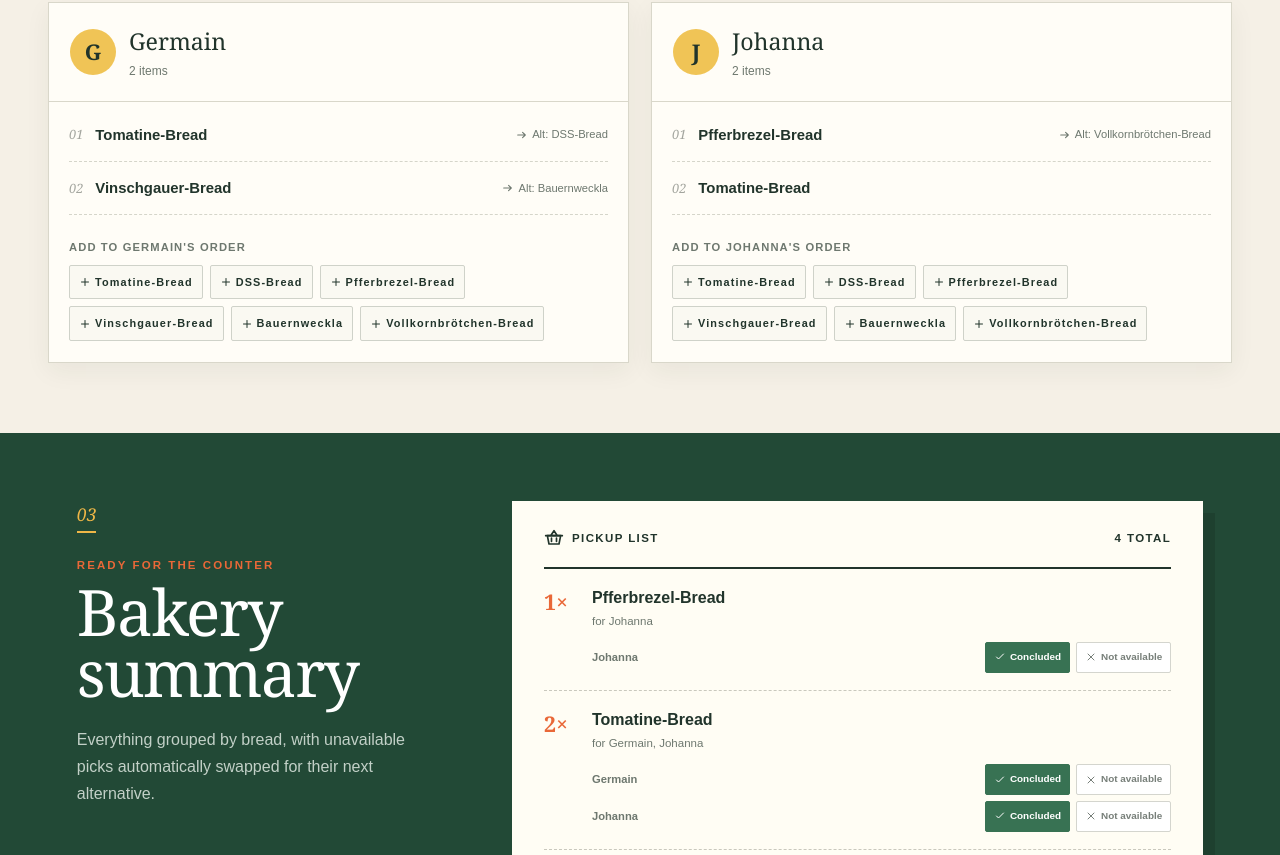
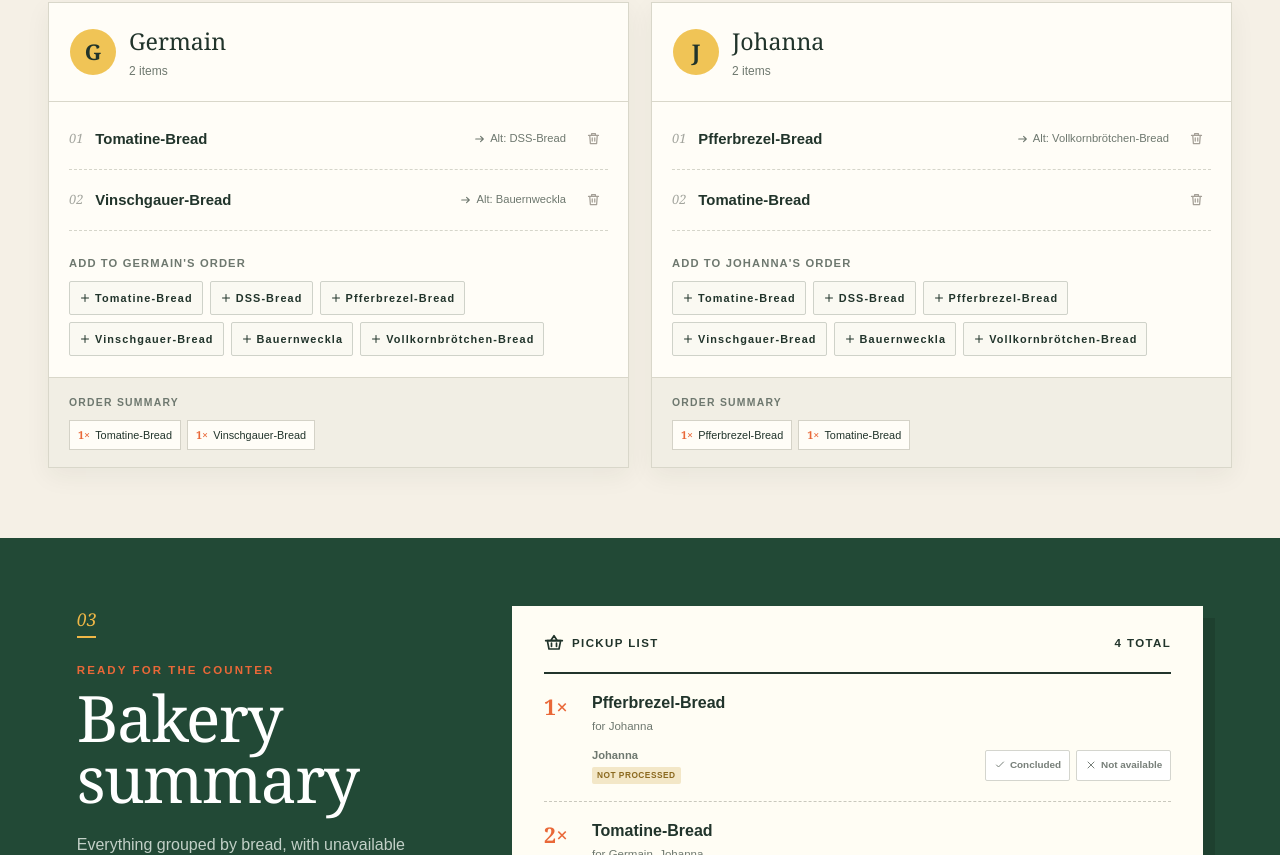
Before and after one commit to GermainGirndt/DSS-Broker, a Next.js app in the folder dss-broker/: page / in a window 1280 px wide. Shown: the part 765-1620 px from the top of the page. Built offline with nearby package versions, Linux system fonts and the light colour scheme.

Commit message:
Improved

```diff
--- a/dss-broker/app/globals.css
+++ b/dss-broker/app/globals.css
@@ -48,6 +48,9 @@ h3 { margin:0; font-family:Georgia,serif; font-size:1.45rem; }
 .item-name strong { font-size:.93rem; }
 .item-name small { color:var(--muted); font-size:.7rem; display:flex; align-items:center; gap:4px; }
 .item-name small svg { width:13px; }
+.delete-item { flex:0 0 auto; display:grid; place-items:center; width:30px; height:30px; border:1px solid transparent; border-radius:2px; color:#a49f96; background:transparent; }
+.delete-item:hover { color:#bd4e34; border-color:#e4c0b6; background:#fff5f1; }
+.delete-item svg { width:15px; height:15px; }
 .unavailable>.item-main>.item-name>strong { text-decoration:line-through; color:#8b8d87; }
 .fallback { margin:13px 0 0 28px; padding:10px 13px; border-left:3px solid var(--gold); background:#f8f3e6; }
 .fallback>span { color:#9a7320; font-size:.64rem; font-weight:900; text-transform:uppercase; letter-spacing:.11em; }
@@ -57,6 +60,12 @@ h3 { margin:0; font-family:Georgia,serif; font-size:1.45rem; }
 .bread-choices button { display:flex; align-items:center; gap:4px; border:1px solid #cfd2c9; color:var(--ink); background:#faf9f2; padding:8px 9px; border-radius:2px; font-weight:700; font-size:.68rem; text-transform:none; }
 .bread-choices button:hover { border-color:var(--orange); color:var(--orange); }
 .bread-choices svg { width:12px; height:12px; }
+.person-summary { padding:17px 20px; border-top:1px solid var(--line); background:#f1eee4; color:var(--muted); }
+.person-summary>span { display:block; margin-bottom:9px; font-size:.65rem; font-weight:900; letter-spacing:.12em; text-transform:uppercase; }
+.person-summary>div { display:flex; flex-wrap:wrap; gap:6px; }
+.person-summary-item { display:inline-flex; align-items:center; gap:5px; padding:6px 8px; background:var(--paper); border:1px solid #d4d2c7; color:var(--ink); font-size:.68rem; }
+.person-summary-item strong { color:var(--orange); font-family:Georgia,serif; }
+.person-summary small { font-family:Georgia,serif; font-style:italic; }
 .empty { color:var(--muted); font-family:Georgia,serif; font-style:italic; text-align:center; padding:20px; }
 .summary-section { background:var(--forest); padding:68px max(6vw,28px); display:grid; grid-template-columns:minmax(240px,.65fr) minmax(420px,1.35fr); gap:8vw; color:#fff; }
 .summary-intro { max-width:410px; }
@@ -75,8 +84,12 @@ h3 { margin:0; font-family:Georgia,serif; font-size:1.45rem; }
 .summary-actions { display:flex; flex-direction:column; gap:6px; margin-top:12px; }
 .summary-action { display:grid; grid-template-columns:minmax(70px,1fr) auto auto; gap:6px; align-items:center; }
 .summary-action>span { color:var(--muted); font-size:.7rem; font-weight:700; }
+.summary-action em { display:block; width:max-content; margin-top:3px; padding:2px 5px; border-radius:2px; font-size:.52rem; font-style:normal; letter-spacing:.06em; text-transform:uppercase; }
+.summary-action em.pending { color:#8b691f; background:#f3e7c7; }
+.summary-action em.done { color:#387253; background:#dceadf; }
 .summary-action button { border:1px solid #d4d5ce; color:#777f79; background:#fff; padding:7px 8px; border-radius:2px; font-weight:800; font-size:.62rem; display:flex; align-items:center; gap:4px; }
-.summary-action button.success { color:#fff; border-color:#387253; background:#387253; }
+.summary-action button.success.active { color:#fff; border-color:#387253; background:#387253; }
+.summary-action button.success:not(.active):hover { color:#387253; border-color:#387253; }
 .summary-action button.danger:hover { color:#fff; border-color:#c75c3b; background:#c75c3b; }
 .summary-action svg { width:12px; height:12px; }
 .receipt-bottom { margin-top:22px; color:#8b8b81; }
--- a/dss-broker/app/interfaces.ts
+++ b/dss-broker/app/interfaces.ts
@@ -15,5 +15,5 @@ export interface Product {
 export interface OrderItem {
   product: Product;
   alternativeOrderItem: OrderItem | null;
-  status: "Concluded" | "Non Available";
+  status: "Not Processed" | "Concluded" | "Non Available";
 }
--- a/dss-broker/app/page.tsx
+++ b/dss-broker/app/page.tsx
@@ -12,7 +12,7 @@ const item = (name: string, alternative: ItemNode | null = null): ItemNode => ({
   id: crypto.randomUUID(),
   product: product(name),
   alternativeOrderItem: alternative,
-  status: "Concluded",
+  status: "Not Processed",
 });
 
 const starterProducts = [
@@ -46,8 +46,17 @@ function starterOrders(): FamilyOrder[] {
 }
 
 function activeItem(node: ItemNode): ItemNode | null {
-  if (node.status === "Concluded") return node;
+  if (node.status !== "Non Available") return node;
   return node.alternativeOrderItem ? activeItem(node.alternativeOrderItem) : null;
+}
+
+function tallyItems(items: ItemNode[]) {
+  const tally = new Map<string, number>();
+  items.forEach((root) => {
+    const current = activeItem(root);
+    if (current) tally.set(current.product.name, (tally.get(current.product.name) ?? 0) + 1);
+  });
+  return [...tally.entries()].sort(([a], [b]) => a.localeCompare(b));
 }
 
 function updateNode(node: ItemNode, id: string, update: (value: ItemNode) => ItemNode): ItemNode {
@@ -57,7 +66,7 @@ function updateNode(node: ItemNode, id: string, update: (value: ItemNode) => Ite
     : node;
 }
 
-function Icon({ name }: { name: "bread" | "people" | "basket" | "plus" | "check" | "x" | "arrow" }) {
+function Icon({ name }: { name: "bread" | "people" | "basket" | "plus" | "check" | "x" | "arrow" | "trash" }) {
   const paths = {
     bread: <><path d="M6 9.5C3.8 9.5 2 7.9 2 6s1.8-3.5 4-3.5c.8-1 2-1.5 3.2-1.5 1.8 0 3.3 1 4 2.4.5-.2 1-.4 1.6-.4C17.1 3 19 4.8 19 7v8.5c0 1.4-1.1 2.5-2.5 2.5h-11C4.1 18 3 16.9 3 15.5V8.8"/><path d="M7 6.5 9 5m2.5 1.5 2-1.5"/></>,
     people: <><circle cx="8" cy="7" r="3"/><path d="M2.5 18c.4-3.2 2.2-5 5.5-5s5.1 1.8 5.5 5M14 5.2a3 3 0 0 1 0 5.6M15.5 13c2.4.3 3.7 2 4 5"/></>,
@@ -66,6 +75,7 @@ function Icon({ name }: { name: "bread" | "people" | "basket" | "plus" | "check"
     check: <path d="m5 12 4 4L19 6"/>,
     x: <path d="m6 6 12 12M18 6 6 18"/>,
     arrow: <path d="M5 12h14m-5-5 5 5-5 5"/>,
+    trash: <><path d="M4 7h16M9 7V4h6v3m3 0-1 13H7L6 7m4 4v5m4-5v5"/></>,
   };
   return <svg aria-hidden="true" viewBox="0 0 24 24" fill="none" stroke="currentColor" strokeWidth="2" strokeLinecap="round" strokeLinejoin="round">{paths[name]}</svg>;
 }
@@ -110,6 +120,12 @@ export default function Home() {
   const changeItem = (personId: string, itemId: string, update: (node: ItemNode) => ItemNode) => {
     setOrders((current) => current.map((person) => person.id === personId
       ? { ...person, items: person.items.map((node) => updateNode(node, itemId, update)) }
+      : person));
+  };
+
+  const deleteItem = (personId: string, itemId: string) => {
+    setOrders((current) => current.map((person) => person.id === personId
+      ? { ...person, items: person.items.filter((node) => node.id !== itemId) }
       : person));
   };
 
@@ -176,11 +192,12 @@ export default function Home() {
               <div className="person-title"><div className="avatar">{person.name.charAt(0).toUpperCase()}</div><div><h3>{person.name}</h3><p>{person.items.length} {person.items.length === 1 ? "item" : "items"}</p></div></div>
               <div className="item-list">
                 {person.items.map((orderItem, index) => (
-                  <OrderRow key={orderItem.id} node={orderItem} index={index + 1} />
+                  <OrderRow key={orderItem.id} node={orderItem} index={index + 1} onDelete={() => deleteItem(person.id, orderItem.id)} />
                 ))}
                 {person.items.length === 0 && <p className="empty">No bread selected yet.</p>}
               </div>
               <div className="add-order"><span>Add to {person.name}&apos;s order</span><div className="bread-choices">{products.map((name) => <button key={name} onClick={() => addOrder(person.id, name)}><Icon name="plus" />{name}</button>)}</div></div>
+              <div className="person-summary"><span>Order summary</span>{tallyItems(person.items).length > 0 ? <div>{tallyItems(person.items).map(([name, count]) => <span className="person-summary-item" key={name}><strong>{count}×</strong>{name}</span>)}</div> : <small>Nothing ordered yet</small>}</div>
             </article>
           ))}
         </div>
@@ -190,7 +207,7 @@ export default function Home() {
         <div className="summary-intro"><span className="number light">03</span><p className="eyebrow">READY FOR THE COUNTER</p><h2>Bakery summary</h2><p>Everything grouped by bread, with unavailable picks automatically swapped for their next alternative.</p></div>
         <div className="receipt">
           <div className="receipt-top"><div><Icon name="basket" /><span>PICKUP LIST</span></div><strong>{summary.reduce((sum, [, names]) => sum + names.length, 0)} TOTAL</strong></div>
-          {summary.map(([name, entries]) => <div className="summary-row" key={name}><span className="quantity">{entries.length}×</span><div className="summary-product"><strong>{name}</strong><small>for {entries.map((entry) => entry.personName).join(", ")}</small><div className="summary-actions">{entries.map((entry) => <div className="summary-action" key={entry.item.id}><span>{entry.personName}</span><button className="success active" onClick={() => changeItem(entry.personId, entry.item.id, (current) => ({ ...current, status: "Concluded" }))}><Icon name="check" />Concluded</button><button className="danger" onClick={() => markUnavailable(entry)}><Icon name="x" />Not available</button></div>)}</div></div></div>)}
+          {summary.map(([name, entries]) => <div className="summary-row" key={name}><span className="quantity">{entries.length}×</span><div className="summary-product"><strong>{name}</strong><small>for {entries.map((entry) => entry.personName).join(", ")}</small><div className="summary-actions">{entries.map((entry) => <div className="summary-action" key={entry.item.id}><span>{entry.personName}<em className={entry.item.status === "Concluded" ? "done" : "pending"}>{entry.item.status}</em></span><button className={`success ${entry.item.status === "Concluded" ? "active" : ""}`} onClick={() => changeItem(entry.personId, entry.item.id, (current) => ({ ...current, status: "Concluded" }))}><Icon name="check" />Concluded</button><button className="danger" onClick={() => markUnavailable(entry)}><Icon name="x" />Not available</button></div>)}</div></div></div>)}
           {summary.length === 0 && <p className="summary-empty">Your basket is empty.</p>}
           <div className="receipt-bottom"><span>GOOD TO GO</span><span>✦ DSS · BAKERY ✦</span></div>
         </div>
@@ -199,10 +216,10 @@ export default function Home() {
   );
 }
 
-function OrderRow({ node, index }: { node: ItemNode; index: number }) {
+function OrderRow({ node, index, onDelete }: { node: ItemNode; index: number; onDelete?: () => void }) {
   return (
     <div className={`order-item ${node.status === "Non Available" ? "unavailable" : ""}`}>
-      <div className="item-main"><span className="item-index">{String(index).padStart(2, "0")}</span><div className="item-name"><strong>{node.product.name}</strong>{node.alternativeOrderItem && <small><Icon name="arrow" /> Alt: {node.alternativeOrderItem.product.name}</small>}</div></div>
+      <div className="item-main"><span className="item-index">{String(index).padStart(2, "0")}</span><div className="item-name"><strong>{node.product.name}</strong>{node.alternativeOrderItem && <small><Icon name="arrow" /> Alt: {node.alternativeOrderItem.product.name}</small>}</div>{onDelete && <button className="delete-item" onClick={onDelete} aria-label={`Delete ${node.product.name}`} title="Delete order item"><Icon name="trash" /></button>}</div>
       {node.status === "Non Available" && node.alternativeOrderItem && <div className="fallback"><span>Using alternative</span><OrderRow node={node.alternativeOrderItem} index={index} /></div>}
     </div>
   );
```
